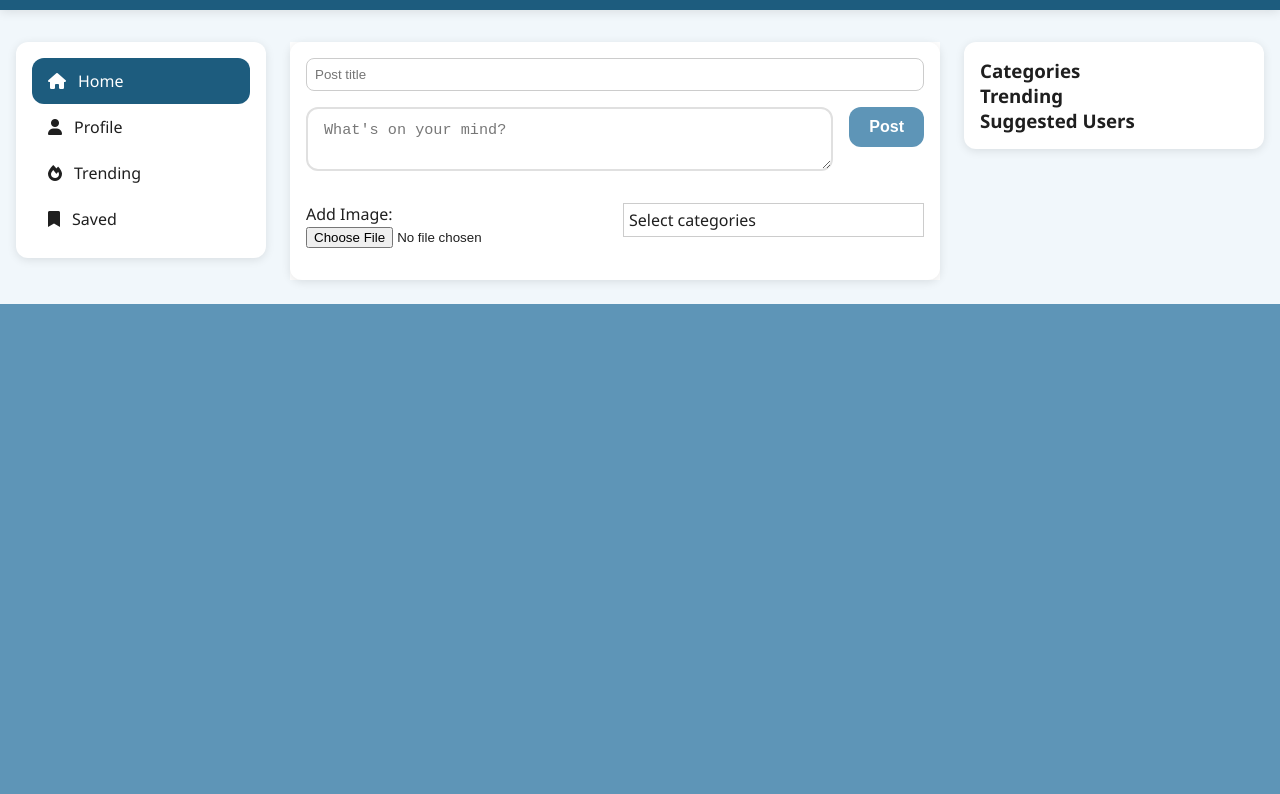
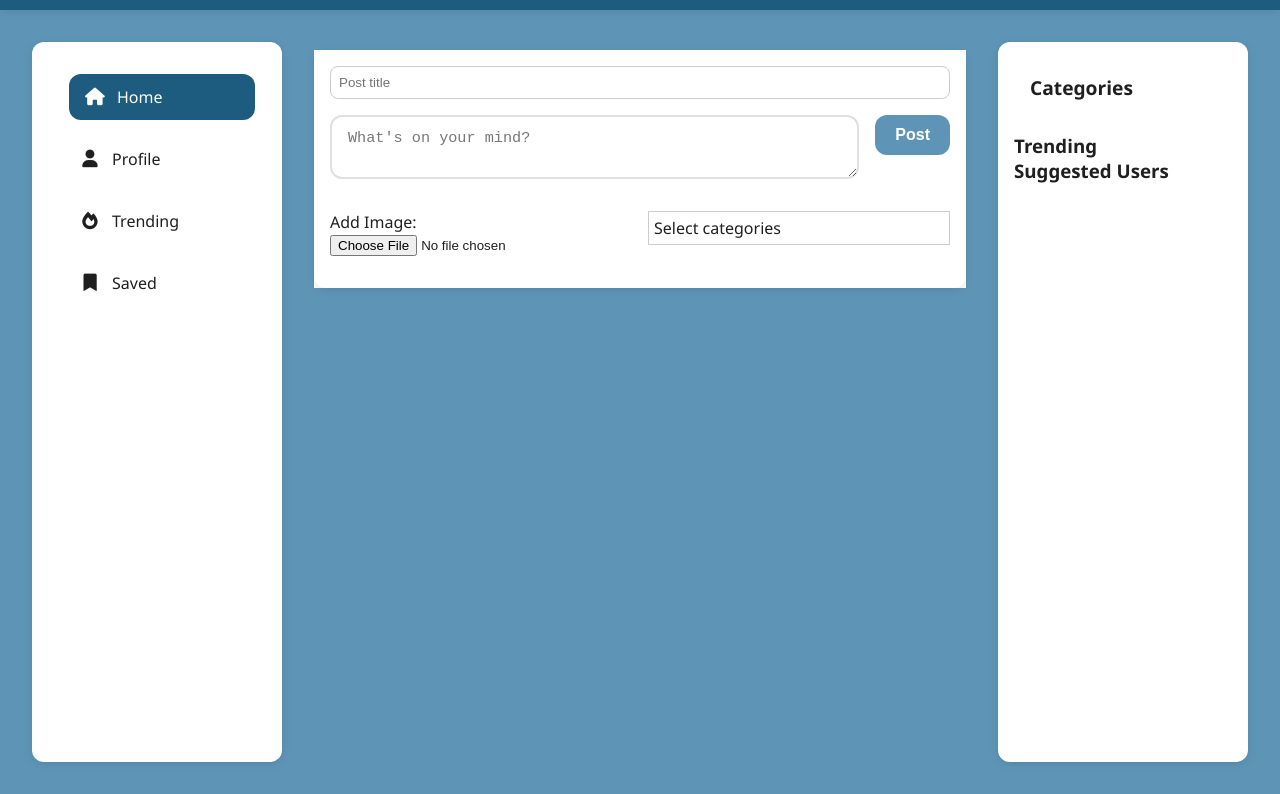
Before and after one commit to somulo1/Forum, a plain HTML site: page frontend/index.html in a window 1280 px wide. Shown: the part 67-861 px from the top of the page. Before the commit the page ends 800 px from the top, so only its background shows below. Drawn offline with Linux system fonts and the light colour scheme; no server answers; files whose address does not match are found by name.

Commit message:
feat: implement sidebar components. create profile instance, save post instance and trending posts instance

```diff
--- a/frontend/styles/styles.css
+++ b/frontend/styles/styles.css
@@ -333,45 +333,64 @@ img {
 /* ===== Layout ===== */
 .container {
     display: grid;
-    grid-template-columns: 250px 1fr 300px;
-    gap: 1.5rem;
-    max-width: 1400px;
-    margin: 0rem auto;
-    padding: 0 1rem;
-    background-color: var(--card-color);
+    grid-template-columns: 250px 1fr 250px;
+    gap: 2rem;
+    max-width: 1600px;
+    margin: 0 auto;
+    padding: 2rem;
 }
 
 /* ===== Sidebar ===== */
 .sidebar {
+    position: sticky;
+    top: 80px;
+    height: calc(100vh - 80px);
+    padding: 1rem;
     background: var(--primary-color);
+    border-radius: var(--radius);
+    box-shadow: var(--shadow);
+    overflow-y: auto;
+}
+
+/* Category Section */
+.category-section {
     padding: 1rem;
-    border-radius: var(--radius);
-    box-shadow: var(--shadow);
-    position: sticky;
-    top: 90px;
-    height: fit-content;
-    margin-top: 2rem;
-}
+}
+
+.category-section h3 {
+    margin-bottom: 1rem;
+    font-size: 1.2rem;
+    color: var(--text-color);
+}
+
 .menu-item {
     display: flex;
     align-items: center;
-    gap: 12px;
+    gap: 0.75rem;
     padding: 0.75rem 1rem;
-    border-radius: var(--radius);
+    margin-bottom: 0.5rem;
+    border-radius: var(--radius);
+    cursor: pointer;
+    transition: var(--transition);
     color: var(--text-color);
-    transition: var(--transition);
-}
+}
+
 .menu-item:hover,
 .menu-item.active {
     background: var(--hover-color);
     color: var(--primary-color);
 }
 
+.menu-item i {
+    width: 20px;
+    text-align: center;
+}
+
 /* ===== Main Content ===== */
 .main-content {
-    display: flex;
-    flex-direction: column;
-    gap: 1.5rem;
+    width: 100%;
+    max-width: 800px;
+    margin: 0 auto;
 }
 
 /* ===== Stories ===== */
@@ -1655,3 +1674,88 @@ img {
 .form label:focus-within span {
     color: var(--bg-color);
 }
+
+/* Post Feed Section */
+#postFeed {
+    display: flex;
+    flex-direction: column;
+    gap: 1.5rem;
+    width: 100%;
+    max-width: 800px;
+    margin: 0 auto;
+    transition: opacity 0.3s ease;
+}
+
+/* Responsive Layout */
+@media screen and (max-width: 1200px) {
+    .container {
+        grid-template-columns: 200px 1fr 200px;
+        padding: 1rem;
+        gap: 1rem;
+    }
+}
+
+@media screen and (max-width: 992px) {
+    .container {
+        grid-template-columns: 1fr;
+    }
+
+    .sidebar {
+        display: none;
+    }
+
+    .main-content {
+        max-width: 600px;
+    }
+
+    #postFeed {
+        max-width: 600px;
+    }
+}
+
+@media screen and (max-width: 768px) {
+    .container {
+        padding: 0.5rem;
+    }
+
+    .main-content {
+        max-width: 100%;
+    }
+
+    #postFeed {
+        max-width: 100%;
+    }
+}
+
+/* Menu Section Styling */
+.menu-section {
+    display: flex;
+    flex-direction: column;
+    gap: 0.5rem;
+    padding: 1rem;
+}
+
+.menu-section .menu-item {
+    display: flex;
+    align-items: center;
+    gap: 0.75rem;
+    padding: 0.75rem 1rem;
+    border-radius: var(--radius);
+    cursor: pointer;
+    transition: var(--transition);
+    color: var(--text-color);
+    font-weight: 500;
+}
+
+.menu-section .menu-item:hover,
+.menu-section .menu-item.active {
+    background: var(--hover-color);
+    color: var(--primary-color);
+    transform: translateX(5px);
+}
+
+.menu-section .menu-item i {
+    width: 20px;
+    text-align: center;
+    font-size: 1.1rem;
+}
```
